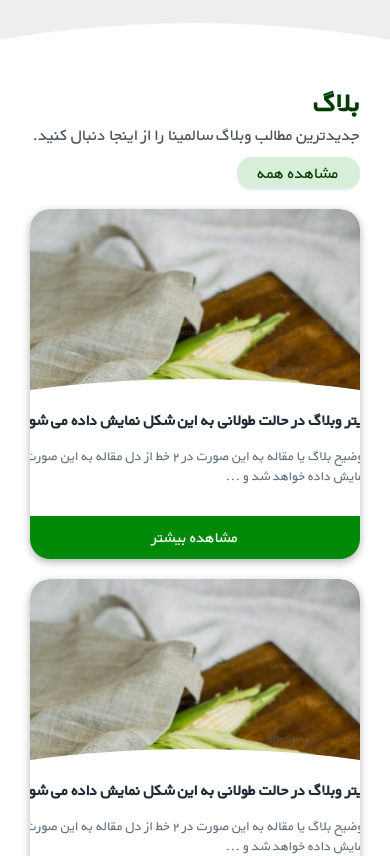
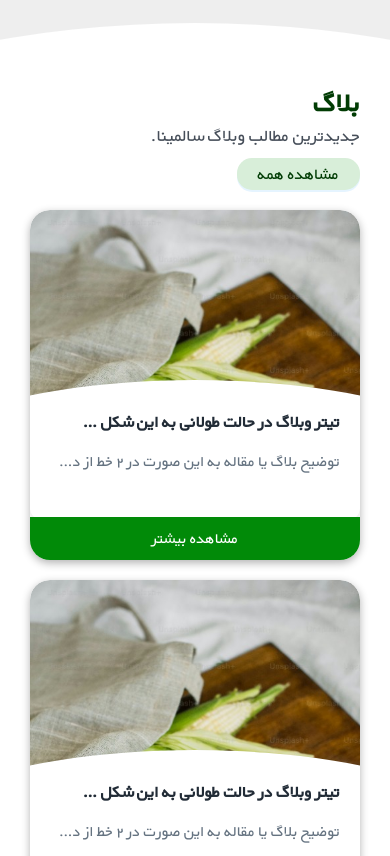
Before and after one commit to alikalatearabi/salemina-main-website, a React (Vite) app: page /story in a window 390 px wide. Shown: the part 4980-5836 px from the top of the page. Built offline with nearby package versions, Linux system fonts and the light colour scheme.

Commit message:
fix some issue for responsivity

```diff
--- a/src/components/Blog/blog.tsx
+++ b/src/components/Blog/blog.tsx
@@ -14,7 +14,7 @@
                 <div className="blogHeader">
                     <div className='blogTitleWrapper'>
                         <h2>بلاگ</h2>
-                        <p>جدیدترین مطالب وبلاگ سالمینا را از اینجا دنبال کنید.</p>
+                        <p>جدیدترین مطالب وبلاگ سالمینا.</p>
                     </div>
                     <Link to={'/blog'} className='blogButtonWrapper'>
                         <Button type='primary' className='blogTitleButton'>مشاهده همه</Button>
--- a/src/components/Blog/style.scss
+++ b/src/components/Blog/style.scss
@@ -88,6 +88,9 @@
                         font-size: 14px;
                         color: #657381;
                         margin-bottom: 40px;
+                        white-space: nowrap;
+                        overflow: hidden;
+                        text-overflow: ellipsis;
                     }
                 }
 
@@ -130,7 +133,7 @@
                     }
 
                     p {
-                        font-size: 17px;
+                        font-size: 18px;
                     }
                 }
 
@@ -154,6 +157,20 @@
             .blogCard {
                 width: 100% !important;
                 height: 350px !important;
+
+                .blogCardText{
+                    width: 100%;
+                    h3{
+                        width: 90%;
+                        margin: auto;
+                        font-size: 17px !important;
+                    }
+
+                    p{
+                        font-size: 16px !important;
+                        margin-bottom: 0 !important;
+                    }
+                }
             }
         }
     }
--- a/src/components/Footer/style.scss
+++ b/src/components/Footer/style.scss
@@ -139,4 +139,10 @@
         }
     }
 
+    @media (max-width: 576px) {
+        .footerLink {
+            font-size: 14px !important;
+        }
+    }
+
 }
```
